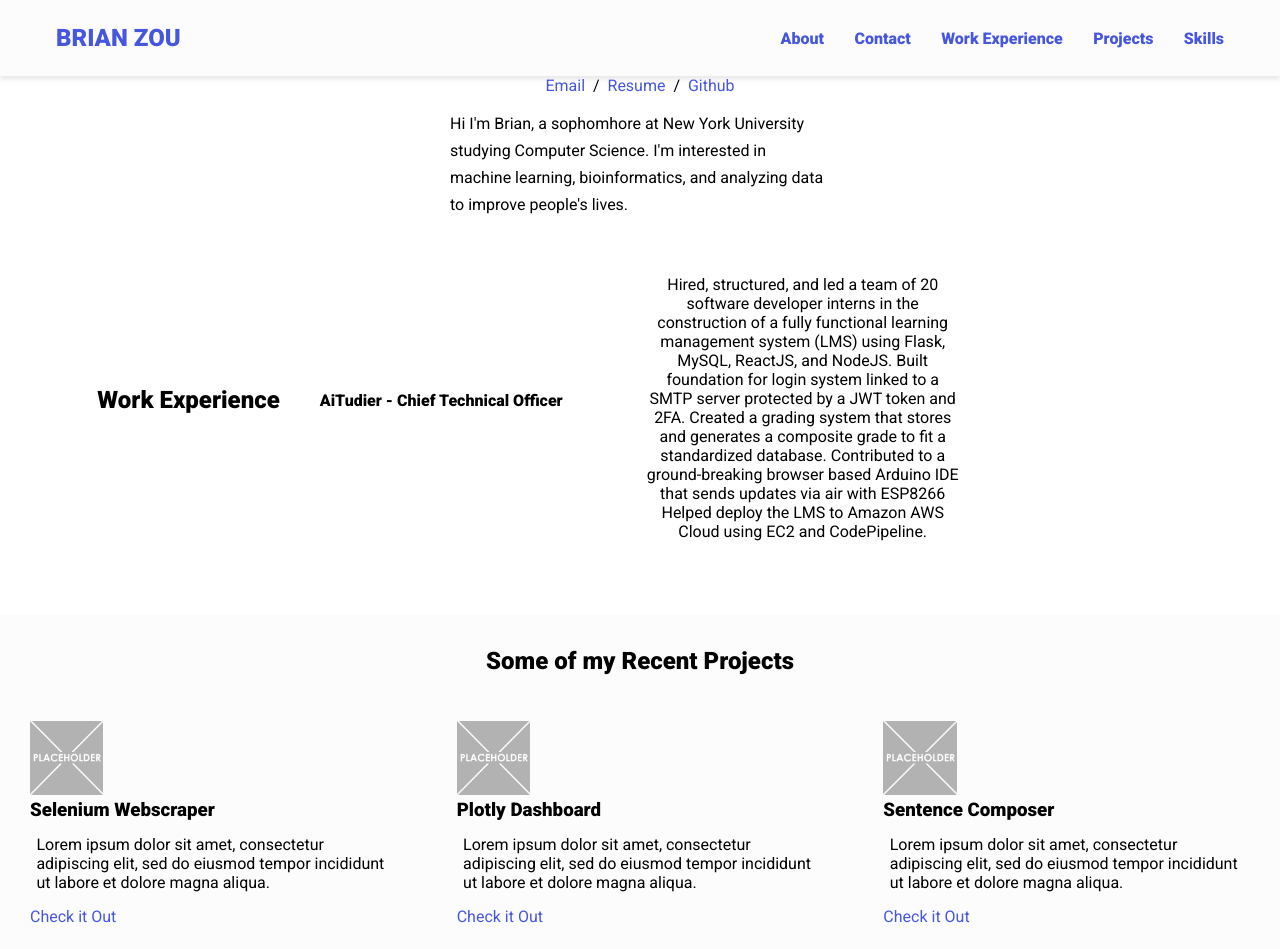
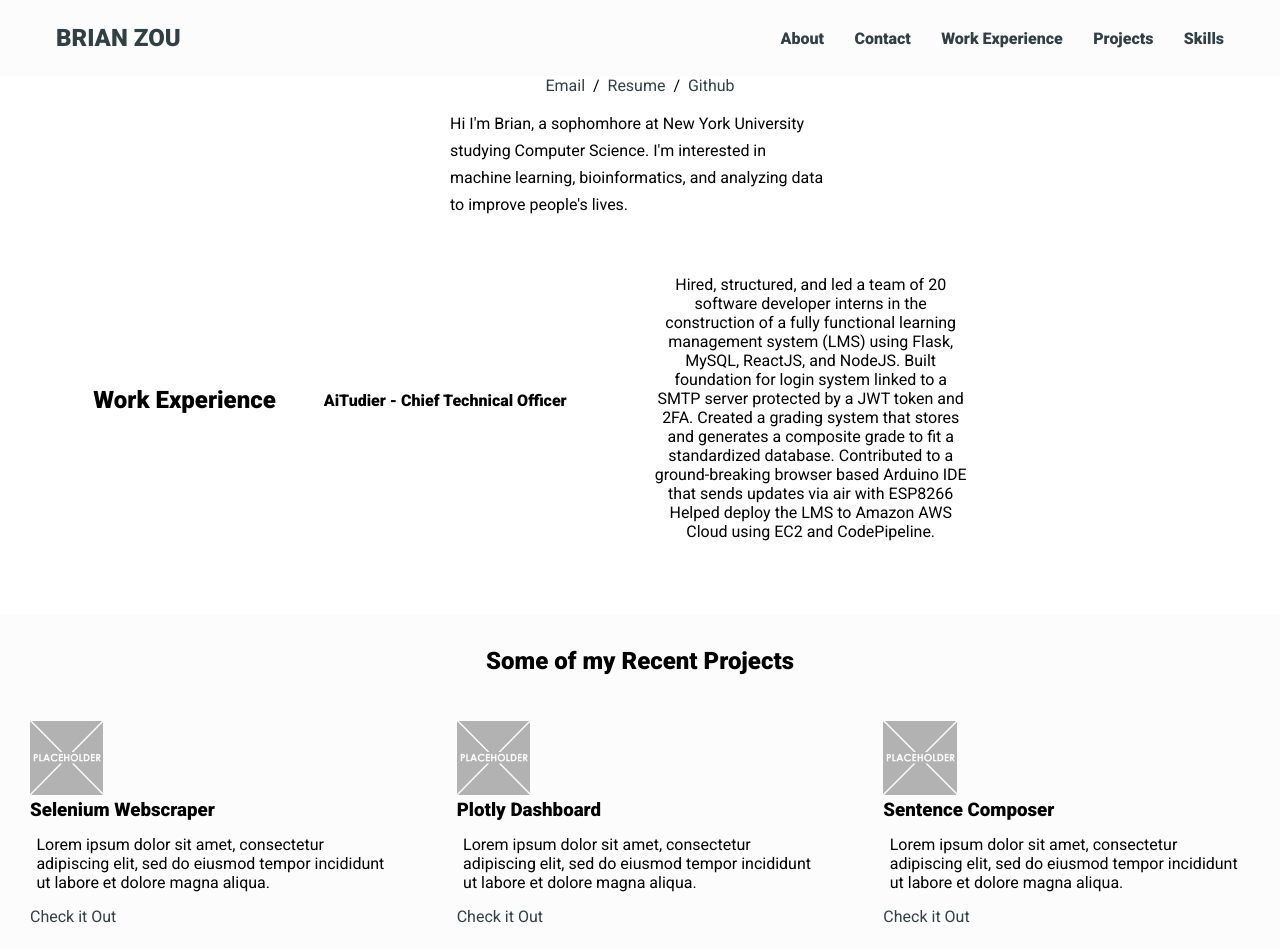
Before and after one commit to brianzou03/brianzou-website, a plain HTML site: page index.html in a window 1280 px wide. Drawn offline with nearby package versions, Linux system fonts and the light colour scheme; a script that the page names is missing.

Commit message:
testing index changes

```diff
--- a/assets/static/style.css
+++ b/assets/static/style.css
@@ -7,10 +7,8 @@
   --bold-font: 700;
   --bolder-font: 900;
   --bg-color: #fcfcfc;
-  --primary-color: #4756df;
-  --secondary-color: #ff7235;
-  --primary-shadow: #8b8eaf;
-  --secondary-shadow: #a17a69;
+  --primary-color: #314045;
+  --secondary-color: #9cc8d6;
   --bottom-margin: 0.5rem;
   --bottom-margin-2: 1rem;
   --line-height: 1.7rem;
@@ -56,7 +54,6 @@ nav {
   justify-content: space-between;
   padding: 1.5rem 3.5rem;
   background-color: var(--bg-color);
-  box-shadow: 0 3px 5px rgba(0, 0, 0, 0.1);
 }
 
 nav h1 {
@@ -119,6 +116,7 @@ nav ul li {
 .contact-bar {
     text-align: center;
     top-margin: 150px;
+    padding 1.0rem:
     bottom-margin: 20px;
 }
 
@@ -139,6 +137,7 @@ nav ul li {
 
 .work-title {
     text-align: center;
+    padding: 0.25rem;
     margin-bottom: 1rem;
 }
 
```
